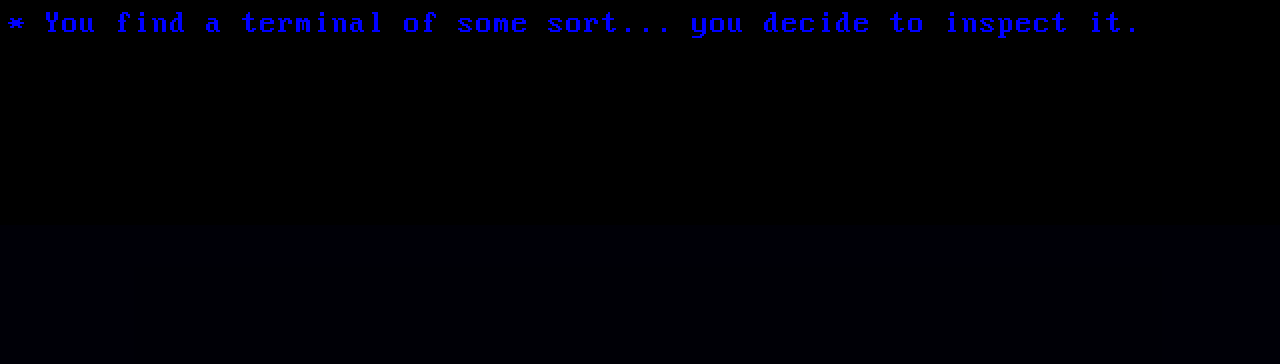
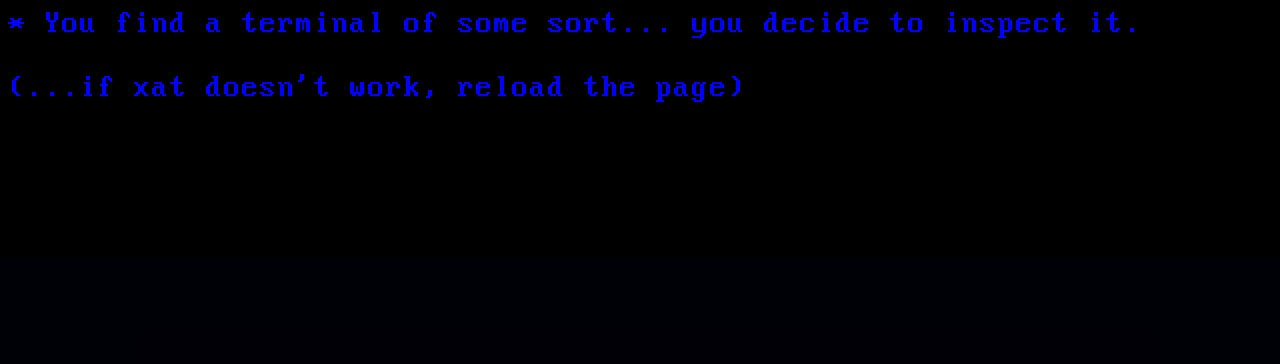
Before and after one commit to Terabyte-13/teraZONE, a plain HTML site: page chatroom.html in a window 1280 px wide. Shown: the top 364 px of the page. Drawn offline with Linux system fonts and the light colour scheme.

Commit message:
added xat notice because the embed is fussy

```diff
--- a/chatroom.html
+++ b/chatroom.html
@@ -10,7 +10,7 @@
 
 <body onload="startTime()">
 
-  <div class="text0"> * You find a terminal of some sort... you decide to inspect it. </div>
+  <div class="text0"> * You find a terminal of some sort... you decide to inspect it. <br><br>(...if xat doesn't work, reload the page)</div>
   <br><br><br>
 
 	<div class="crt">
```
